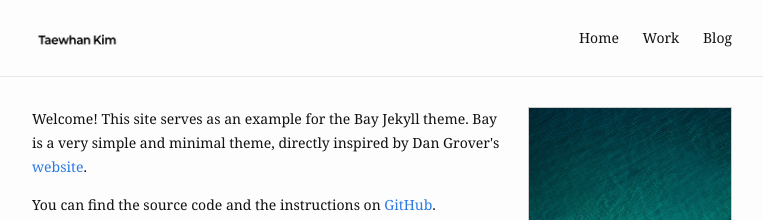
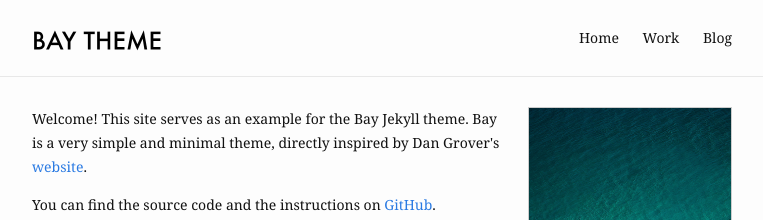
Before and after one commit to taewhankim/taewhankim.github.io, a Jekyll site: the page built from index.md, in a window 1280 px wide. Shown: the top 220 px of the page, without its empty margins (258-1021 px from the left). Built offline with Jekyll 4.4.1, drawn with Linux system fonts in a browser that asks for light colours.

Commit message:
Update header.html

```diff
--- a/_includes/header.html
+++ b/_includes/header.html
@@ -1,7 +1,7 @@
 <header class="site-header">
   <div class="wrapper">
     <a class="site-title" href="{{ "" | prepend: site.baseurl | prepend: site.url }}/">
-      <img src="{{ "/assets/img/taewhankim.png" | absolute_url }}" alt="{{ site.title }}" />
+      <img src="{{ "/assets/img/title.png" | absolute_url }}" alt="{{ site.title }}" />
     </a>
 
     <nav class="site-nav">
```
